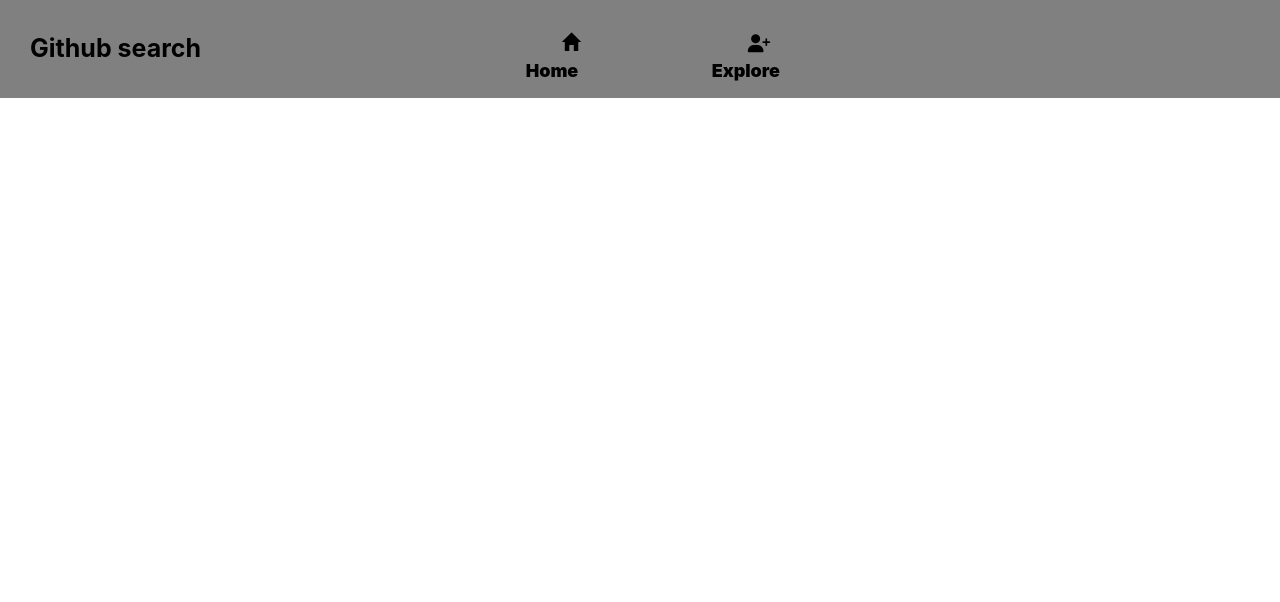
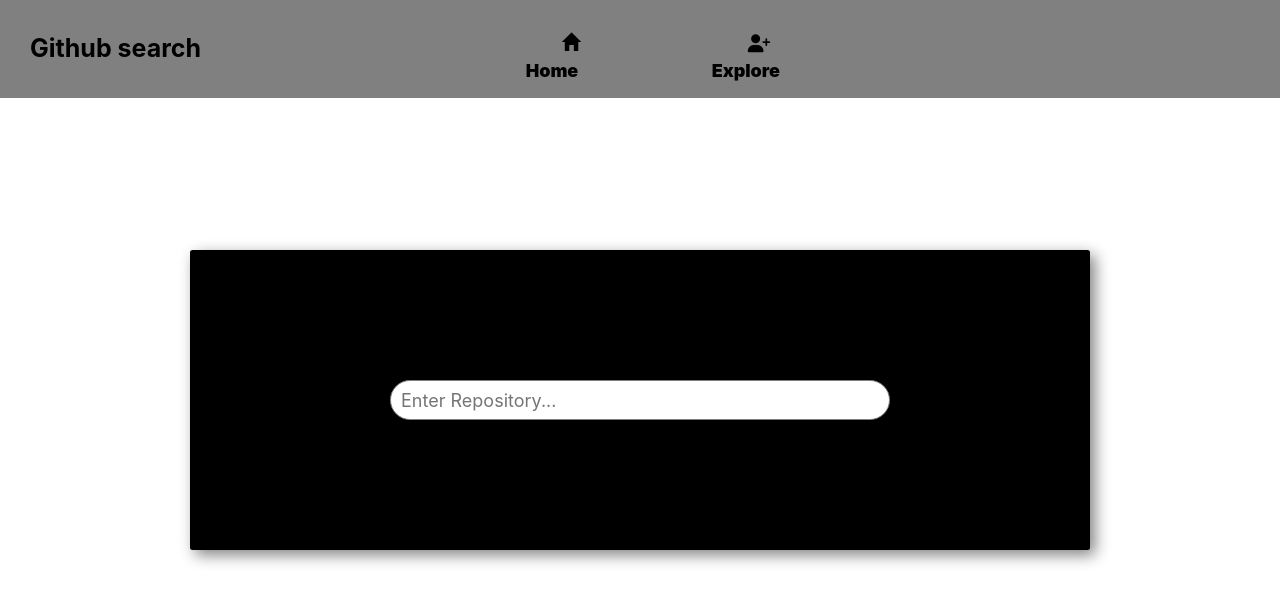
Before and after one commit to TERRYYYY/Github-search, an Angular app: page /repo in a window 1280 px wide. Before the commit this address led to /. Shown: the top 602 px of the page. Built offline with nearby package versions, Linux system fonts and the light colour scheme.

Commit message:
added user class

```diff
--- a/src/app/app-routing.module.ts
+++ b/src/app/app-routing.module.ts
@@ -2,11 +2,13 @@ import { NgModule } from '@angular/core';
 import { Routes, RouterModule } from '@angular/router';
 import { GithubComponent } from './github/github.component';
 import { RepoSearchComponent } from './repo-search/repo-search.component';
+import {NotFoundComponent} from './not-found/not-found.component'
 
 
 const routes: Routes = [
-  {path: 'home', component:GithubComponent},
-  {path: 'explore', component:RepoSearchComponent},
+  {path: 'user', component:GithubComponent},
+  {path: 'repo', component:RepoSearchComponent},
+  { path: '**', component: NotFoundComponent },
 ];
 
 @NgModule({
--- /dev/null
+++ b/src/app/classes/user.ts
@@ -0,0 +1,2 @@
+export class User {
+}
--- a/src/app/navbar/navbar.component.html
+++ b/src/app/navbar/navbar.component.html
@@ -5,14 +5,14 @@
         <nav>
             <ul>
                 <div class="icon">
-                <li> <a href="#" id="home"routerLink="home" routerLinkActive='active'>
+                <li> <a href="#" id="home"routerLink="user" routerLinkActive='active'>
                     <span class="glyphicon" >&#xe021;</span>
 
                     <div class="name" data-text="Home">Home</div>
                 </a></li>
                 </div>
                 <div class="icon">
-                <li><a href="#" id="explore" routerLink="explore" routerLinkActive='active'>
+                <li><a href="#" id="explore" routerLink="repo" routerLinkActive='active'>
                     <span  class='fas ' >&#xf234;</span>
                     <div class="name" data-text="Explore">Explore</div>
                 </a></li>
--- a/src/app/not-found/not-found.component.css
+++ b/src/app/not-found/not-found.component.css
@@ -0,0 +1,34 @@
+header{
+     background-image: linear-gradient(90deg,red,orange,yellow);
+     background-color: blue;
+}
+.card{
+    position: absolute;
+    top: 50%;
+    left: 50%;
+    transform: translate(-50%,-50%);
+    box-shadow: 10px 10px 20px gray;
+    text-align: center;
+    width: 400px;
+    height: 200px;
+
+}
+h1{
+    font-weight: bolder;
+    font-size: 26px;
+    text-decoration: underline;
+}
+p{
+    font-weight: 900;
+    font-size: 19px;
+}
+a{
+    font-weight: 900;
+    font-size: 18px;
+    text-decoration: none;
+    color: black;
+}
+.btn{
+    border-radius: 15px;
+    border: 1px solid cornflowerblue;
+}
--- a/src/app/not-found/not-found.component.html
+++ b/src/app/not-found/not-found.component.html
@@ -1 +1,10 @@
-<p>not-found works!</p>
+<header>
+    <div class="card">
+        <div class="card-body">
+            <h1>Page not found</h1>
+            <br>
+            <p>Sorry we could not find what you are looking for.</p>
+            <button type="button" class="btn btn-outline-success"><a href="user">Back to our site</a></button>
+        </div>
+    </div>
+</header>
```
Also changed, not shown: 1 other file (tests, documents, lock files or other folders).
